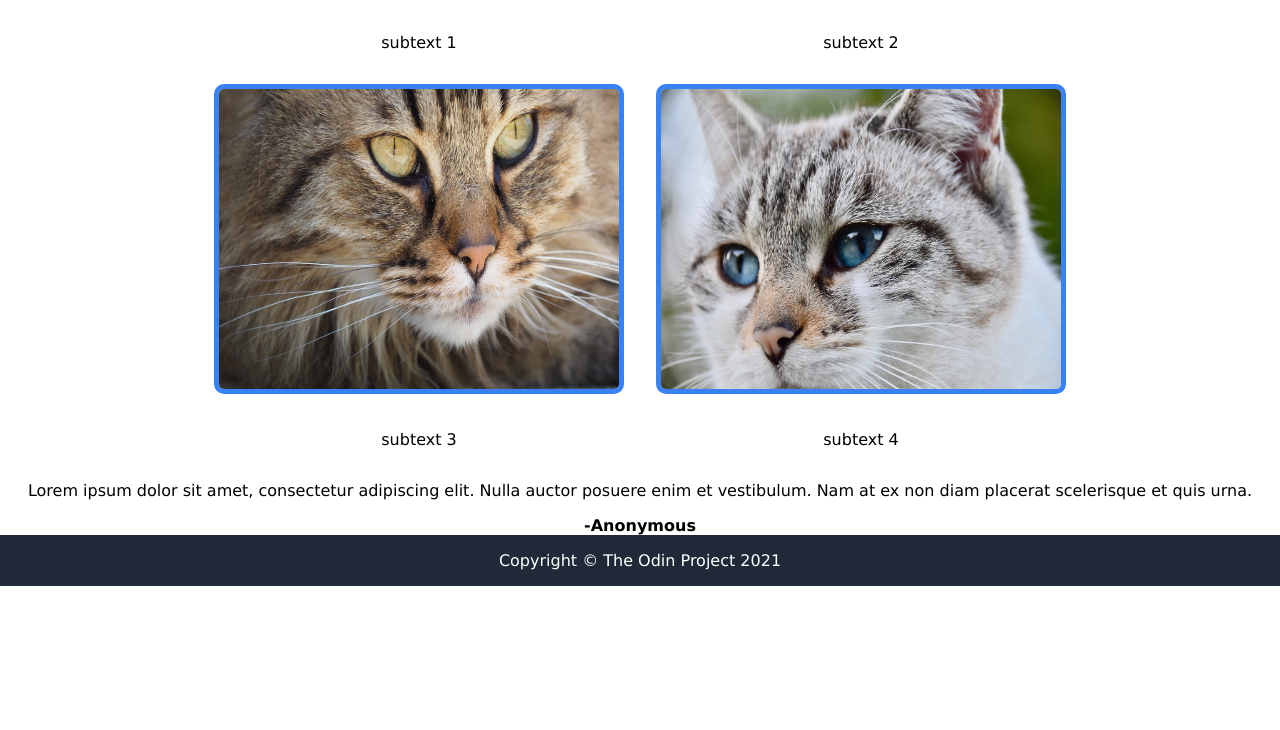
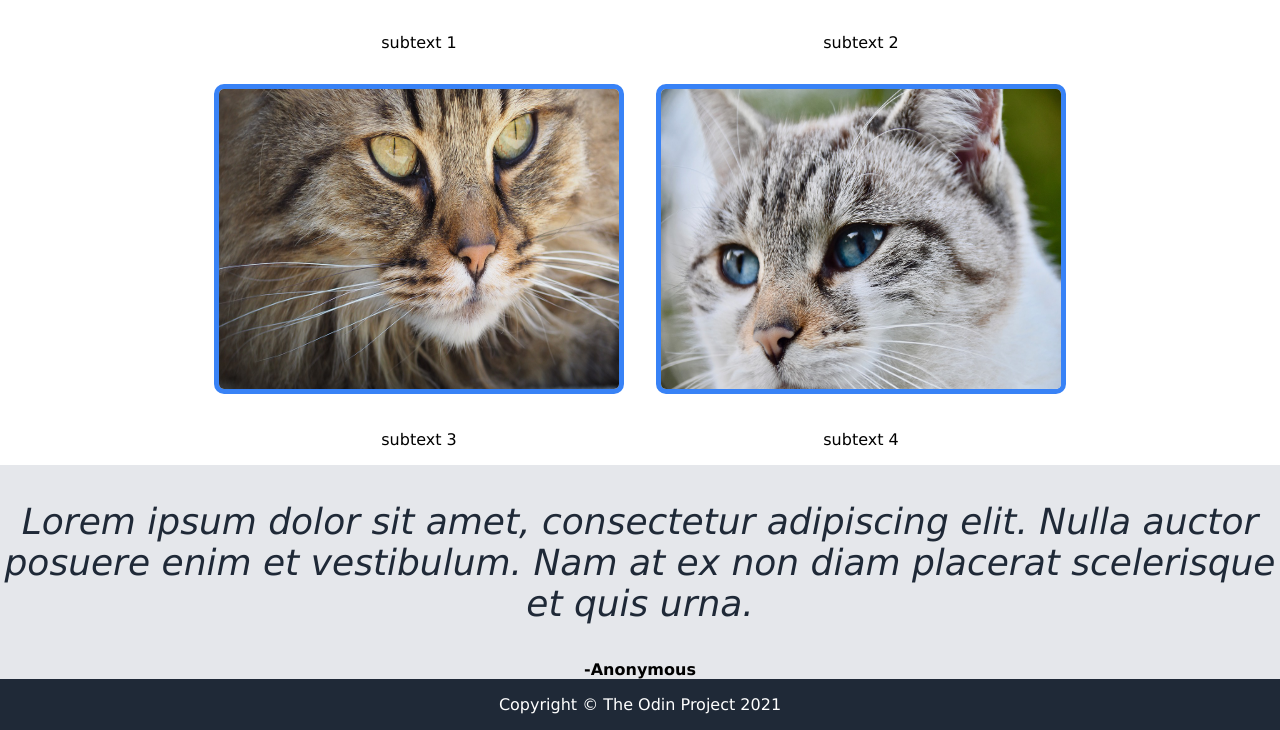
Before and after one commit to bakanano/landing-page, a plain HTML site: page index.html in a window 1280 px wide. Shown: the part 1024-1754 px from the top of the page. Before the commit the page ends 1610 px from the top, so only its background shows below. Drawn offline with Linux system fonts and the light colour scheme.

Commit message:
Added styling for quote section

```diff
--- a/styles.css
+++ b/styles.css
@@ -2,6 +2,7 @@
     --main-bg-color: #1F2937;
     --secondary-color: #3882f6;
     --white: #ffffff;
+    --grey: #E5E7EB;
 }
 
 body {
@@ -83,3 +84,13 @@ body {
     border-radius: 10px;
     margin: 16px;
 }
+
+.quote-section {
+    background-color: var(--grey);
+}
+
+.quote-section p {
+    font-size: 36px;
+    font-style: italic;
+    color: var(--main-bg-color);
+}
```
